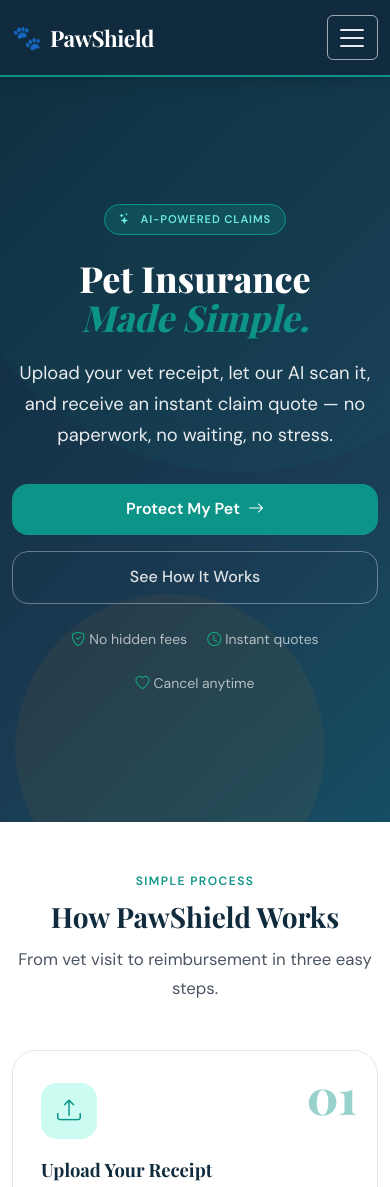
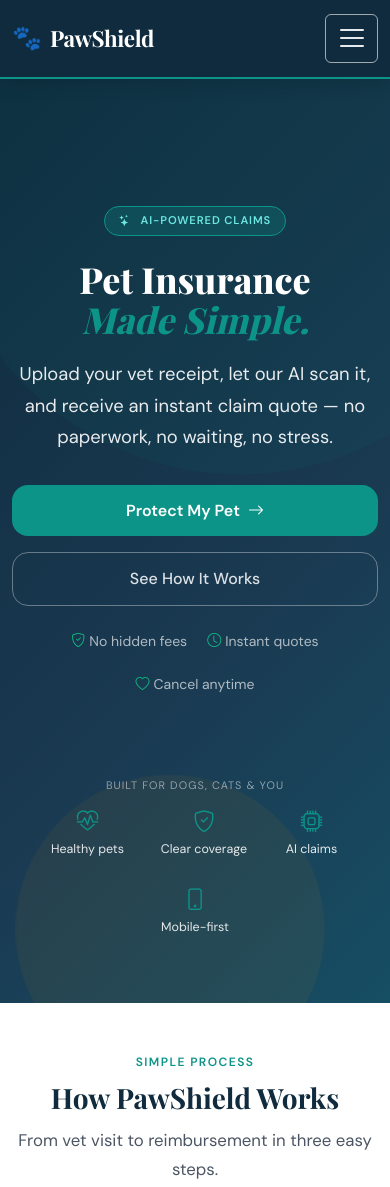
Before and after one commit to Eddamame/INF1005_Project, a PHP site: page / in a window 390 px wide. Shown: the top 1187 px of the page. Run offline with PHP 8.4, Linux system fonts and the light colour scheme; data that the repository does not hold is empty.

Commit message:
feat: mobile hero strip, form validation UX, touch targets (44px)

```diff
--- a/pet-insurance-app/assets/css/accessibility.css
+++ b/pet-insurance-app/assets/css/accessibility.css
@@ -226,6 +226,16 @@ main a:not(.btn):not(.nav-link):not(.navbar-brand):not(.skip-link):hover {
     outline-color: #DC2626 !important;
 }
 
+@media (prefers-reduced-motion: reduce) {
+    .hero-shape,
+    .float-card,
+    .scan-fill,
+    .hero-mobile-strip__item {
+        animation: none !important;
+        transition: none !important;
+    }
+}
+
 /* ── Print styles ──────────────────────────────────────────
    Basic accessible print layout
    ────────────────────────────────────────────────────────── */
@@ -234,7 +244,8 @@ main a:not(.btn):not(.nav-link):not(.navbar-brand):not(.skip-link):hover {
     .pawshield-footer,
     .skip-link,
     .hero-bg-shapes,
-    .hero-card-float {
+    .hero-card-float,
+    .hero-mobile-strip {
         display: none !important;
     }
 
--- a/pet-insurance-app/assets/css/style.css
+++ b/pet-insurance-app/assets/css/style.css
@@ -713,6 +713,32 @@ img { max-width: 100%; height: auto; }
     color: rgba(255,255,255,.65);
 }
 
+/* Mobile / tablet hero strip (see index.php d-lg-none row) */
+.hero-mobile-strip-label {
+    letter-spacing: 0.1em;
+    font-size: 0.68rem;
+}
+.hero-mobile-strip {
+    gap: 0.75rem;
+}
+.hero-mobile-strip__item {
+    display: inline-flex;
+    flex-direction: column;
+    align-items: center;
+    justify-content: center;
+    gap: 0.35rem;
+    padding: 0.5rem 0.65rem;
+    min-width: 4.75rem;
+    min-height: 44px;
+    color: rgba(255, 255, 255, 0.88);
+    font-size: 0.78rem;
+    line-height: 1.2;
+}
+.hero-mobile-strip__item i {
+    font-size: 1.35rem;
+    color: var(--ps-teal);
+}
+
 /* Hero floating cards */
 .hero-visual {
     justify-content: center;
@@ -2005,6 +2031,38 @@ img { max-width: 100%; height: auto; }
     }
     .contact-info { margin-bottom: 2rem; }
     .forgot-float { display: none !important; }
+
+    /* Touch targets ~44px — collapsed nav, CTA, dashboard tables */
+    .pawshield-nav .navbar-nav .nav-link {
+        min-height: 44px;
+        padding-top: 0.65rem;
+        padding-bottom: 0.65rem;
+        display: inline-flex;
+        align-items: center;
+    }
+    .pawshield-nav .dropdown-item {
+        min-height: 44px;
+        display: flex;
+        align-items: center;
+    }
+    .pawshield-nav .navbar-toggler {
+        min-width: 48px;
+        min-height: 48px;
+        padding: 0.55rem 0.65rem;
+    }
+    .pawshield-nav .btn-sm.nav-cta {
+        min-height: 44px;
+        display: inline-flex;
+        align-items: center;
+    }
+    main .btn-sm,
+    .container.py-5 .btn-sm {
+        min-height: 44px;
+        padding-top: 0.5rem;
+        padding-bottom: 0.5rem;
+        padding-left: 0.9rem;
+        padding-right: 0.9rem;
+    }
 }
 
 @media (max-width: 767.98px) {
--- /dev/null
+++ b/pet-insurance-app/assets/js/form-validation.js
@@ -0,0 +1,153 @@
+/**
+ * Client-side validation for forms with data-validate (novalidate + Bootstrap is-invalid).
+ */
+(function () {
+  'use strict';
+
+  function showError(field, message) {
+    if (!field) return;
+    field.classList.add('is-invalid');
+    field.setAttribute('aria-invalid', 'true');
+    var container = field.closest('.col-12, .col-md-6, .col-6, .mb-3');
+    if (!container) container = field.parentElement;
+    var fb = container.querySelector('.invalid-feedback');
+    if (!fb) {
+      fb = document.createElement('div');
+      fb.className = 'invalid-feedback d-block';
+      container.appendChild(fb);
+    }
+    fb.textContent = message;
+    fb.setAttribute('role', 'alert');
+  }
+
+  function validateRegister(form) {
+    var first = (form.querySelector('[name="first_name"]') || {}).value.trim();
+    var last = (form.querySelector('[name="last_name"]') || {}).value.trim();
+    var email = (form.querySelector('[name="email"]') || {}).value.trim();
+    var pass = (form.querySelector('[name="password"]') || {}).value;
+    var conf = (form.querySelector('[name="confirm_password"]') || {}).value;
+    var ok = true;
+    var firstErr = null;
+
+    function fail(field, msg) {
+      ok = false;
+      showError(field, msg);
+      if (!firstErr) firstErr = field;
+    }
+
+    if (!first) fail(form.querySelector('[name="first_name"]'), 'First name is required.');
+    if (!last) fail(form.querySelector('[name="last_name"]'), 'Last name is required.');
+    if (!email) {
+      fail(form.querySelector('[name="email"]'), 'A valid email address is required.');
+    } else if (!/^[^\s@]+@[^\s@]+\.[^\s@]+$/.test(email)) {
+      fail(form.querySelector('[name="email"]'), 'Enter a valid email address.');
+    }
+
+    var perrs = [];
+    if (pass.length < 8) perrs.push('at least 8 characters');
+    if (!/[A-Z]/.test(pass)) perrs.push('at least one uppercase letter');
+    if (!/[0-9]/.test(pass)) perrs.push('at least one number');
+    if (perrs.length) {
+      fail(form.querySelector('[name="password"]'), 'Password must contain: ' + perrs.join(', ') + '.');
+    }
+    if (pass !== conf) {
+      fail(form.querySelector('[name="confirm_password"]'), 'Passwords do not match.');
+    }
+
+    var localCap = form.querySelector('#local-captcha');
+    var capFb = document.getElementById('reg-captcha-feedback');
+    if (capFb) {
+      capFb.textContent = '';
+      capFb.classList.add('d-none');
+    }
+    if (localCap && !localCap.checked) {
+      ok = false;
+      if (capFb) {
+        capFb.textContent = 'Please confirm you are not a robot.';
+        capFb.classList.remove('d-none');
+      }
+      localCap.classList.add('is-invalid');
+      if (!firstErr) firstErr = localCap;
+    }
+
+    return { ok: ok, first: firstErr };
+  }
+
+  function validatePet(form) {
+    var name = (form.querySelector('[name="name"]') || {}).value.trim();
+    var species = (form.querySelector('[name="species"]') || {}).value;
+    var dob = (form.querySelector('[name="date_of_birth"]') || {}).value;
+    var ok = true;
+    var firstErr = null;
+
+    function fail(field, msg) {
+      ok = false;
+      showError(field, msg);
+      if (!firstErr) firstErr = field;
+    }
+
+    if (!name) fail(form.querySelector('[name="name"]'), 'Pet name is required.');
+    if (!species) fail(form.querySelector('[name="species"]'), 'Please select a species.');
+
+    if (dob) {
+      var t = Date.parse(dob);
+      if (Number.isNaN(t)) {
+        fail(form.querySelector('[name="date_of_birth"]'), 'Invalid date of birth.');
+      } else if (t > Date.now()) {
+        fail(form.querySelector('[name="date_of_birth"]'), 'Date of birth cannot be in the future.');
+      }
+    }
+
+    return { ok: ok, first: firstErr };
+  }
+
+  function validateNewClaim(form) {
+    var sel = form.querySelector('[name="subscription_id"]');
+    var val = sel && String(sel.value || '').trim();
+    if (val) return { ok: true, first: null };
+    if (sel) {
+      showError(sel, 'Please select a pet with an active policy.');
+      return { ok: false, first: sel };
+    }
+    return { ok: false, first: null };
+  }
+
+  function bindForm(form) {
+    var mode = form.getAttribute('data-validate');
+    if (!mode) return;
+
+    form.addEventListener('input', function (e) {
+      var t = e.target;
+      if (t.classList.contains('is-invalid')) {
+        t.classList.remove('is-invalid');
+        t.removeAttribute('aria-invalid');
+      }
+      if (t.id === 'local-captcha') {
+        var capFb = document.getElementById('reg-captcha-feedback');
+        if (capFb) {
+          capFb.textContent = '';
+          capFb.classList.add('d-none');
+        }
+        t.classList.remove('is-invalid');
+      }
+    });
+
+    form.addEventListener('submit', function (e) {
+      var result = { ok: true, first: null };
+      if (mode === 'register') result = validateRegister(form);
+      else if (mode === 'pet') result = validatePet(form);
+      else if (mode === 'new-claim') result = validateNewClaim(form);
+
+      if (!result.ok) {
+        e.preventDefault();
+        if (result.first && typeof result.first.focus === 'function') {
+          result.first.focus();
+        }
+      }
+    });
+  }
+
+  document.addEventListener('DOMContentLoaded', function () {
+    document.querySelectorAll('form[data-validate]').forEach(bindForm);
+  });
+})();
--- a/pet-insurance-app/dashboard/claims/new-claim.php
+++ b/pet-insurance-app/dashboard/claims/new-claim.php
@@ -175,12 +175,12 @@ if (!$claimId && $_SERVER['REQUEST_METHOD'] === 'POST') {
                                 <a href="<?= base_path() ?>/dashboard/my-pets.php">Go to My Pets</a> to purchase coverage.
                             </div>
                         <?php else: ?>
-                            <form method="POST" novalidate>
+                            <form method="POST" novalidate data-validate="new-claim">
                                 <?= csrfField() ?>
 
                                 <div class="mb-3">
-                                    <label class="form-label">Pet & Policy</label>
-                                    <select name="subscription_id"
+                                    <label class="form-label" for="new-claim-subscription">Pet & Policy</label>
+                                    <select id="new-claim-subscription" name="subscription_id"
                                             class="form-select <?= isset($errors['subscription_id']) ? 'is-invalid' : '' ?>" required>
                                         <option value="">— Select a pet with an active policy —</option>
                                         <?php foreach ($petsWithPolicies as $pp): ?>
--- a/pet-insurance-app/includes/footer.php
+++ b/pet-insurance-app/includes/footer.php
@@ -75,5 +75,8 @@
 <?php if (file_exists(__DIR__ . '/../assets/js/app.js')): ?>
 <script src="<?= base_path() ?>/assets/js/app.js"></script>
 <?php endif; ?>
+<?php if (file_exists(__DIR__ . '/../assets/js/form-validation.js')): ?>
+<script src="<?= base_path() ?>/assets/js/form-validation.js"></script>
+<?php endif; ?>
 </body>
 </html>
--- a/pet-insurance-app/index.php
+++ b/pet-insurance-app/index.php
@@ -96,6 +96,18 @@ if (empty($plans)) {
                             <strong>Premium Plan</strong>
                         </div>
                         <div class="hero-paw-large">🐾</div>
+                    </div>
+                </div>
+            </div>
+            <!-- Mobile / tablet: compact pet-themed strip (desktop keeps floating cards column) -->
+            <div class="row d-lg-none justify-content-center pt-2 pb-1">
+                <div class="col-12 text-center">
+                    <p class="hero-mobile-strip-label text-white-50 small text-uppercase mb-2">Built for dogs, cats &amp; you</p>
+                    <div class="hero-mobile-strip d-flex justify-content-center align-items-center flex-wrap gap-3 gap-md-4" role="presentation">
+                        <span class="hero-mobile-strip__item"><i class="bi bi-heart-pulse" aria-hidden="true"></i><span>Healthy pets</span></span>
+                        <span class="hero-mobile-strip__item"><i class="bi bi-shield-check" aria-hidden="true"></i><span>Clear coverage</span></span>
+                        <span class="hero-mobile-strip__item"><i class="bi bi-cpu" aria-hidden="true"></i><span>AI claims</span></span>
+                        <span class="hero-mobile-strip__item"><i class="bi bi-phone" aria-hidden="true"></i><span>Mobile-first</span></span>
                     </div>
                 </div>
             </div>
```
Also changed, not shown: pet-insurance-app/auth/register.php (+5 -7 lines), pet-insurance-app/dashboard/my-pets.php (+14 -14 lines).
